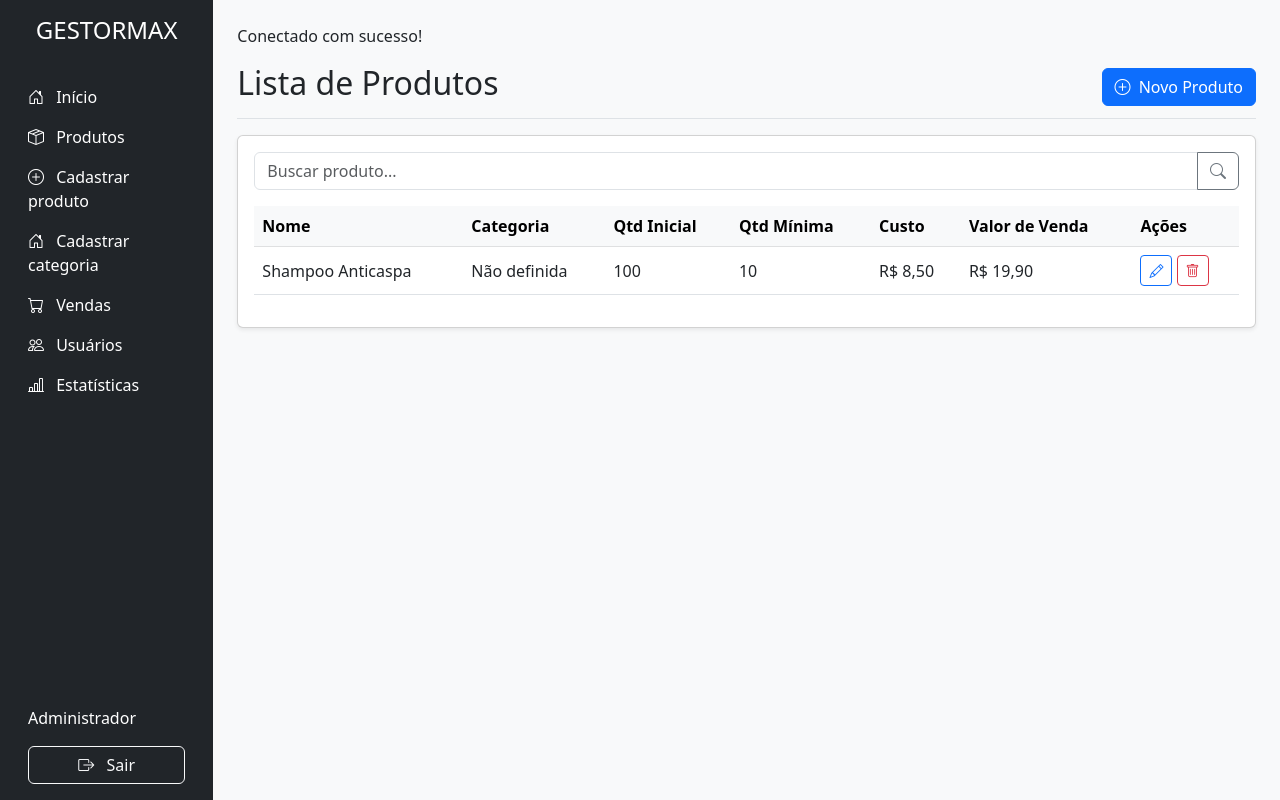
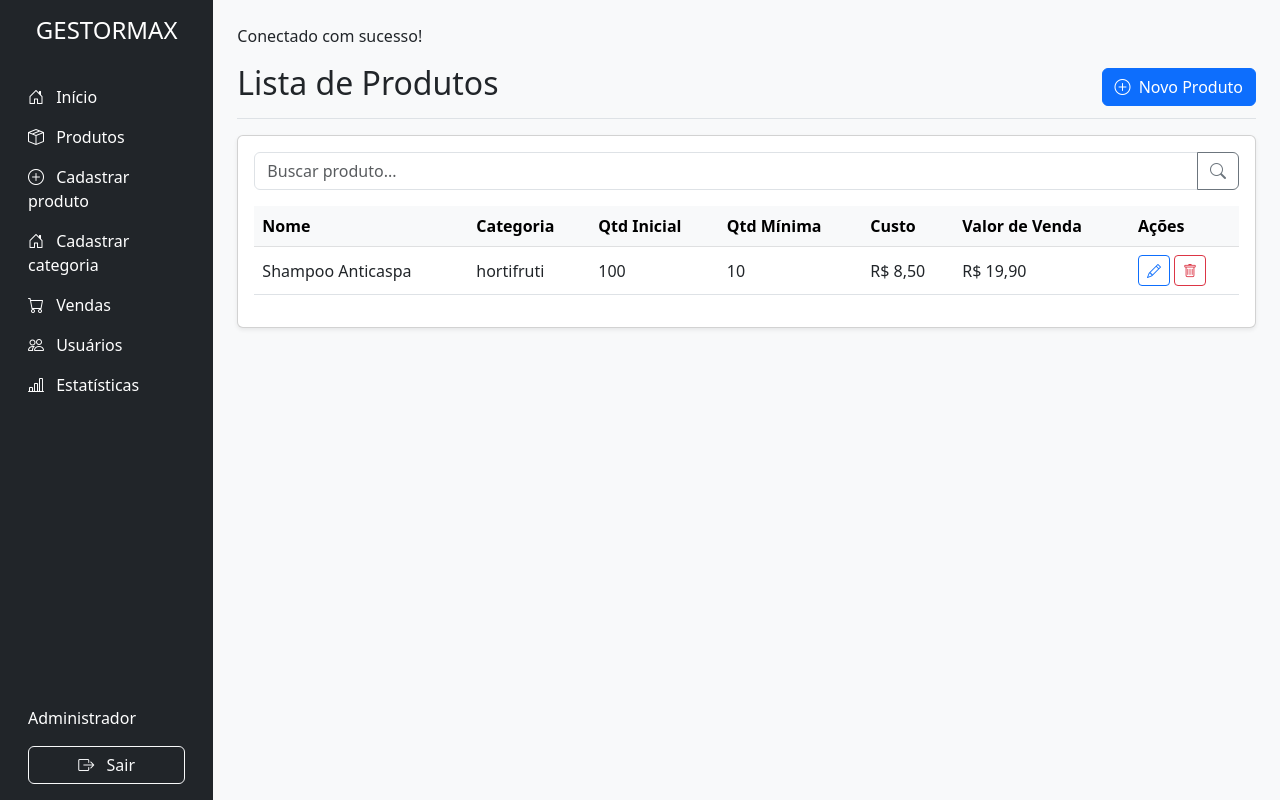
Before and after one commit to DaianeGeraldino/GestorMax, a PHP site: page /pages/produtos-lista.php in a window 1280 px wide. Run offline with PHP 8.4, Linux system fonts and the light colour scheme; data comes from the database, SQL or seed files in the repository.

Commit message:
Update produtos-lista.php

```diff
--- a/pages/produtos-lista.php
+++ b/pages/produtos-lista.php
@@ -1,3 +1,5 @@
+
+
 <!DOCTYPE html>
 <html lang="pt-BR">
 <head>
@@ -22,7 +24,10 @@
         include 'conexao.php';
 
         $sql = "SELECT * FROM `produtos`";
+        $sql = "SELECT p.*, c.nome AS cat_nome FROM produtos p, categorias c WHERE p.categoria_id = c.categoria_id";
         $result = $conn->query($sql);
+
+
       ?>
 
       <div class="d-flex justify-content-between flex-wrap flex-md-nowrap align-items-center pt-3 pb-2 mb-3 border-bottom">
@@ -60,7 +65,7 @@
                     while ($row = $result->fetch_assoc()) {
                       echo "<tr>";
                       echo "<td>" . htmlspecialchars($row['nome']) . "</td>";
-                      echo "<td>" . htmlspecialchars($row['categoria_nome'] ?? 'Não definida') . "</td>";
+                      echo "<td>" . htmlspecialchars($row['cat_nome'] ?? 'Sem categoria') . "</td>";
                       echo "<td>" . intval($row['quantidade_inicial']) . "</td>";
                       echo "<td>" . intval($row['quantidade_minima']) . "</td>";
                       echo "<td>R$ " . number_format($row['custo'], 2, ',', '.') . "</td>";
```
